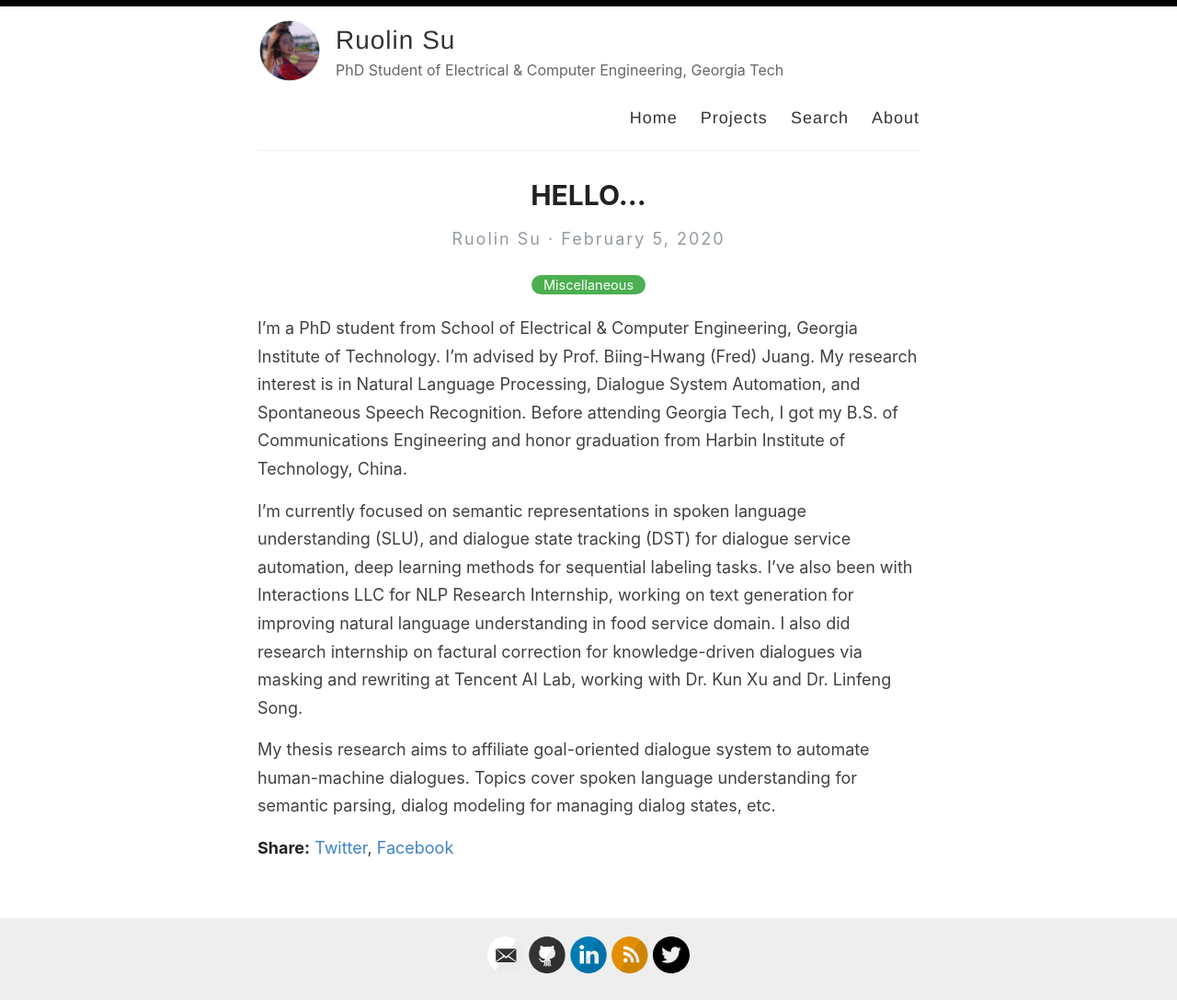
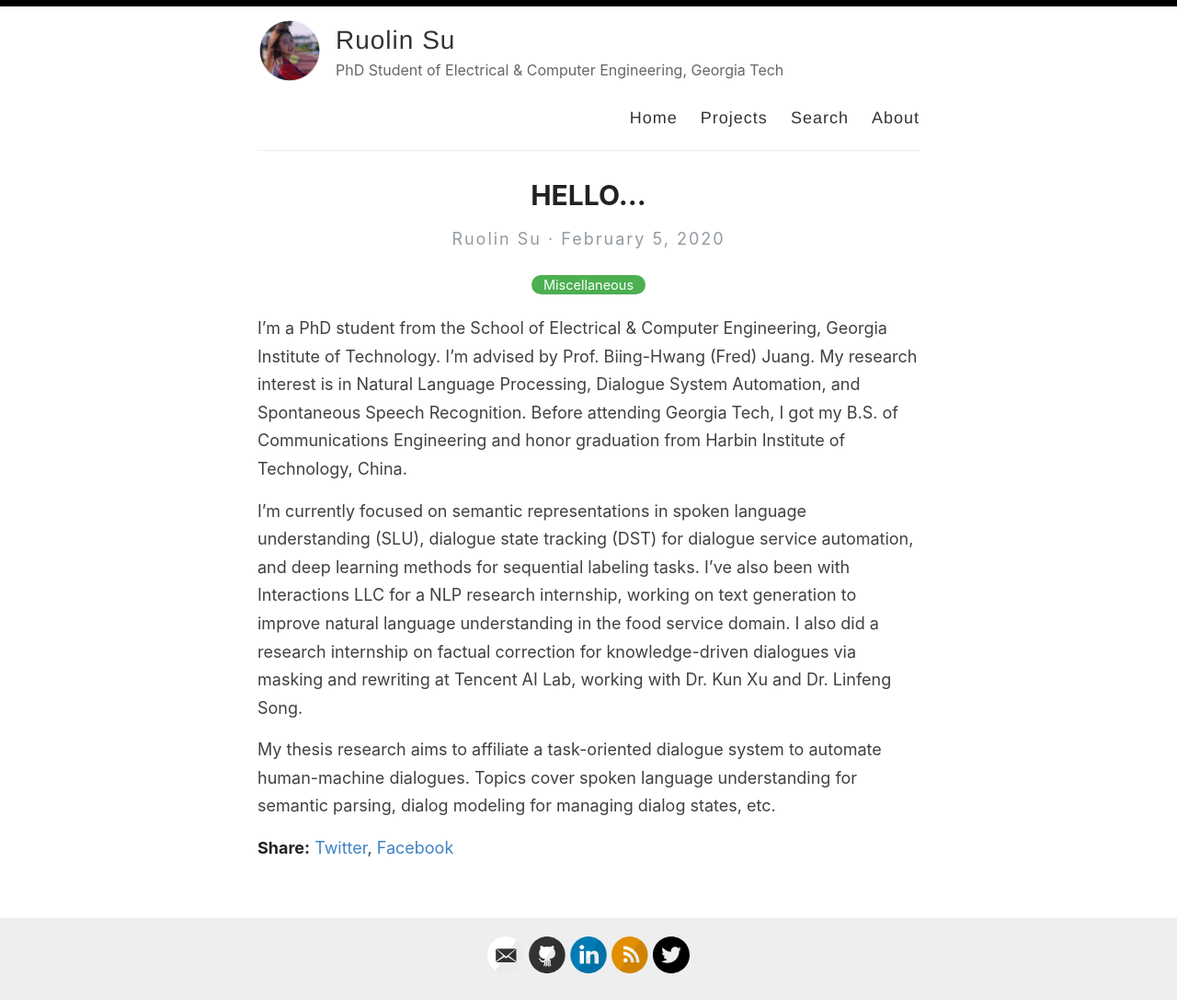
Before and after one commit to youlandasu/youlandasu.github.io, a Jekyll site: the page built from _posts/2020-02-05-intro.md, in a window 1280 px wide. Shown: the whole page at 92% size. Built offline with Jekyll 4.4.1, drawn with Linux system fonts in a browser that asks for light colours; comment, search, counter and statistics services are not loaded.

Commit message:
Update 2020-02-05-intro.md

```diff
--- a/_posts/2020-02-05-intro.md
+++ b/_posts/2020-02-05-intro.md
@@ -2,11 +2,11 @@
 layout: post
 title: HELLO...
 categories: [Miscellaneous]
-excerpt: I'm a PhD student from the School of Electrical & Computer Engineering, Georgia Institute of Technology. I'm advised by Prof. Biing-Hwang (Fred) Juang. My research interest is in Natural Language Understanding (NLU), Task-Oriented Dialogues and Dialogue State Tracking (DST). Before attending Georgia Tech, I got my B.S. of Communications Engineering and honor graduation from Harbin Institute of Technology, China.
+excerpt: I’m a PhD student from the School of Electrical & Computer Engineering, Georgia Institute of Technology. I’m advised by Prof. Biing-Hwang (Fred) Juang. My research interest is in Natural Language Processing, Dialogue System Automation, and Spontaneous Speech Recognition. Before attending Georgia Tech, I got my B.S. of Communications Engineering and honor graduation from Harbin Institute of Technology, China.
 ---
 
-I'm a PhD student from School of Electrical & Computer Engineering, Georgia Institute of Technology. I'm advised by Prof. Biing-Hwang (Fred) Juang. My research interest is in Natural Language Processing, Dialogue System Automation, and Spontaneous Speech Recognition. Before attending Georgia Tech, I got my B.S. of Communications Engineering and honor graduation from Harbin Institute of Technology, China.
+I’m a PhD student from the School of Electrical & Computer Engineering, Georgia Institute of Technology. I’m advised by Prof. Biing-Hwang (Fred) Juang. My research interest is in Natural Language Processing, Dialogue System Automation, and Spontaneous Speech Recognition. Before attending Georgia Tech, I got my B.S. of Communications Engineering and honor graduation from Harbin Institute of Technology, China.
 
-I'm currently focused on semantic representations in spoken language understanding (SLU), and dialogue state tracking (DST) for dialogue service automation, deep learning methods for sequential labeling tasks. I've also been with Interactions LLC for NLP Research Internship, working on text generation for improving natural language understanding in food service domain. I also did research internship on factural correction for knowledge-driven dialogues via masking and rewriting at Tencent AI Lab, working with Dr. Kun Xu and Dr. Linfeng Song.
+I’m currently focused on semantic representations in spoken language understanding (SLU), dialogue state tracking (DST) for dialogue service automation, and deep learning methods for sequential labeling tasks. I’ve also been with Interactions LLC for a NLP research internship, working on text generation to improve natural language understanding in the food service domain. I also did a research internship on factual correction for knowledge-driven dialogues via masking and rewriting at Tencent AI Lab, working with Dr. Kun Xu and Dr. Linfeng Song.
 
-My thesis research aims to affiliate goal-oriented dialogue system to automate human-machine dialogues. Topics cover spoken language understanding for semantic parsing, dialog modeling for managing dialog states, etc.
+My thesis research aims to affiliate a task-oriented dialogue system to automate human-machine dialogues. Topics cover spoken language understanding for semantic parsing, dialog modeling for managing dialog states, etc.
```
